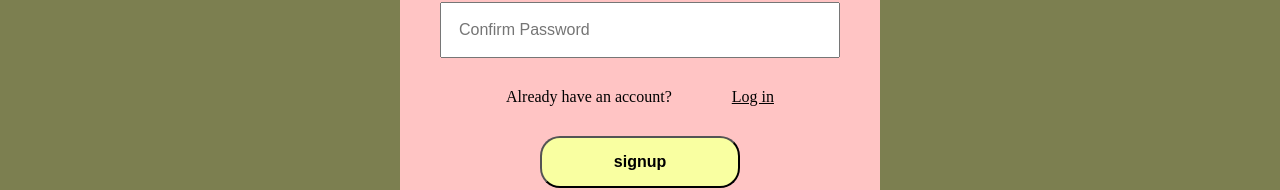
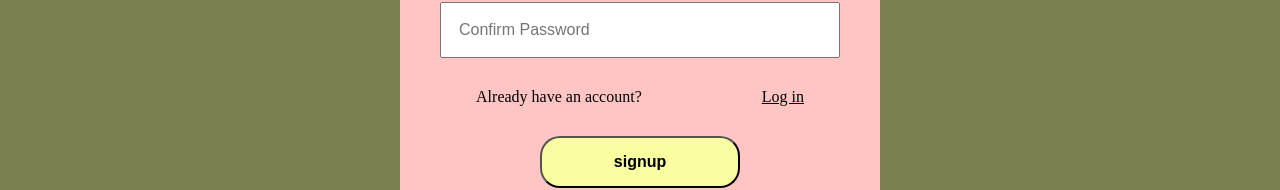
Before and after one commit to will-i-am-12/todoly, a React (Vite) app: page / in a window 1280 px wide. Both pictures are taken after a click on the button "Sign up". Shown: the part 430-620 px from the top of the page. Built offline with nearby package versions, Linux system fonts and the light colour scheme; no server answers.

Commit message:
change css

```diff
--- a/src/components/Signup.css
+++ b/src/components/Signup.css
@@ -40,7 +40,7 @@
 .exist-account{
 
   display: flex;
-  gap: 60px;
+  gap: 120px;
 }
 .exist-account h4{
 
```
